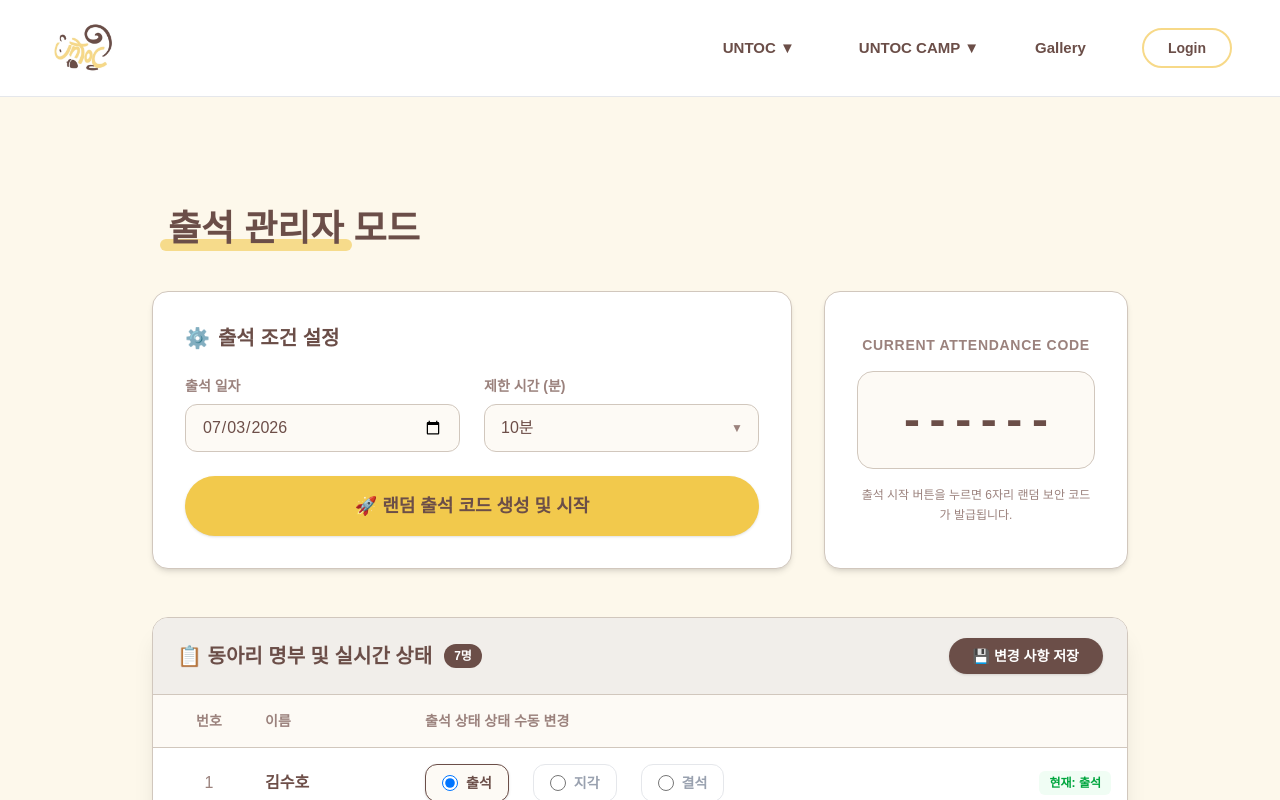
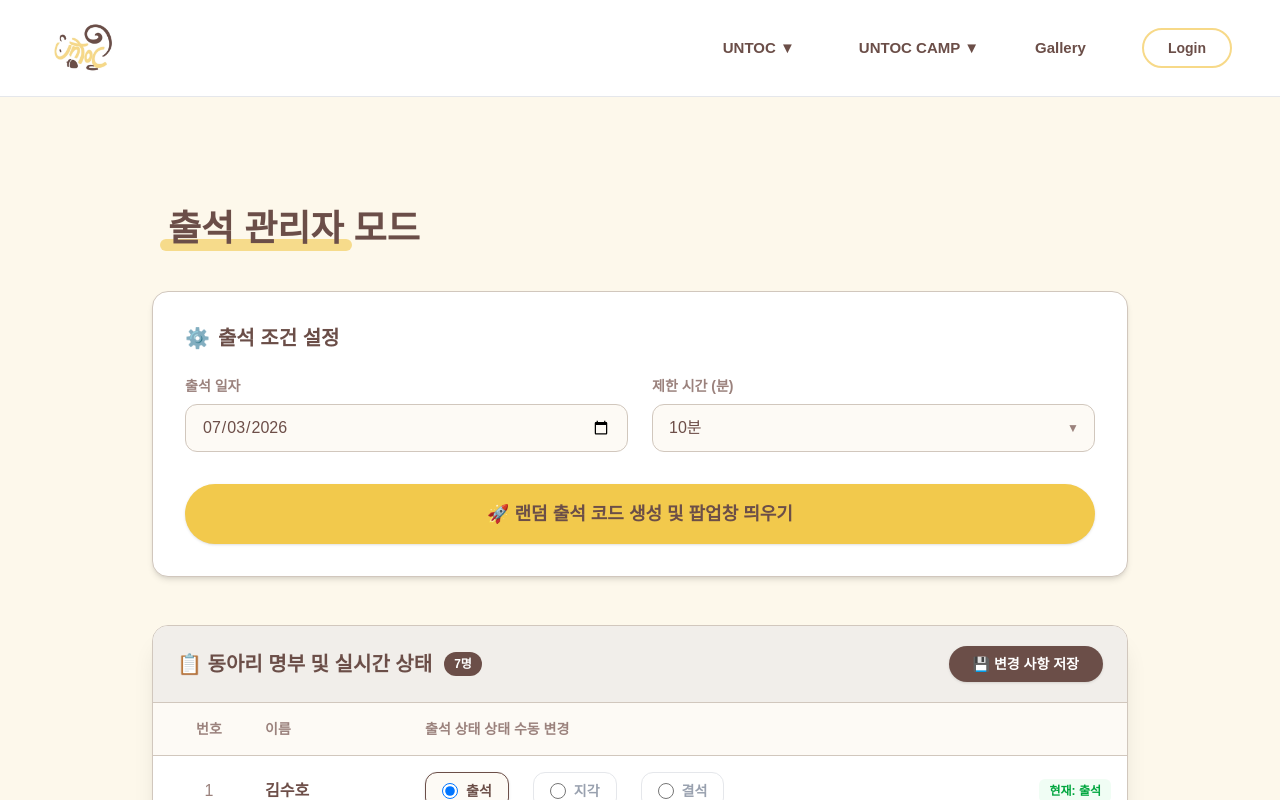
Before and after one commit to Untoc-Camp-2026/Untoc-backend, a Next.js app in the folder front/: page /attendance/admin in a window 1280 px wide. Shown: the top 800 px of the page. Built offline with nearby package versions, Linux system fonts and the light colour scheme.

Commit message:
attendance admin page 출코팝업으로 수정

```diff
--- a/front/src/pages/attendance/admin.tsx
+++ b/front/src/pages/attendance/admin.tsx
@@ -16,19 +16,20 @@ const INITIAL_MEMBERS = [
 ];
 
 export default function AdminAttendancePage() {
-  const [date, setDate] = useState('2026-07-03'); // 디자인 합본 기준 기본값
-  const [allowTime, setAllowTime] = useState('10'); // 기본 10분 설정
+  const [date, setDate] = useState('2026-07-03');
+  const [allowTime, setAllowTime] = useState('10');
   const [attendanceCode, setAttendanceCode] = useState('------');
   const [isStarted, setIsStarted] = useState(false);
+  const [isModalOpen, setIsModalOpen] = useState(false); // 팝업 제어용 상태 추가
   const [members, setMembers] = useState(INITIAL_MEMBERS);
 
-  // 🎲 6자리 랜덤 출석 코드 생성 및 타이머 시작 로직
+  // 🎲 6자리 랜덤 출석 코드 생성 및 팝업 오픈 로직
   const handleStartAttendance = () => {
     if (isStarted) {
-      // 이미 시작된 상태에서 누르면 종료 처리
       if (confirm('출석 지정을 종료하시겠습니까?')) {
         setAttendanceCode('------');
         setIsStarted(false);
+        setIsModalOpen(false);
       }
       return;
     }
@@ -37,9 +38,10 @@ export default function AdminAttendancePage() {
     const randomCode = Math.floor(100000 + Math.random() * 900000).toString();
     setAttendanceCode(randomCode);
     setIsStarted(true);
+    setIsModalOpen(true); // 팝업창 열기
   };
 
-  // 🔘 부원 개별 상태 수동 변경 함수 (라디오 버튼 핸들러)
+  // 🔘 부원 개별 상태 수동 변경 함수
   const handleStatusChange = (memberId: number, newStatus: string) => {
     setMembers((prev) =>
       prev.map((member) =>
@@ -58,27 +60,36 @@ export default function AdminAttendancePage() {
       {/* 상단 네비게이션 바 */}
       <Navbar />
 
-      {/* 메인 본문 영역 (너비 제한 및 중앙 정렬) */}
+      {/* 메인 본문 영역 */}
       <main className="flex-grow w-full max-w-5xl mx-auto px-6 pt-28 pb-24">
 
-        {/* 👑 페이지 메인 타이틀 (ABOUT 페이지 스타일 차용) */}
-        <div className="mb-10">
+        {/* 👑 페이지 메인 타이틀 */}
+        <div className="mb-10 flex flex-col sm:flex-row justify-between sm:items-end gap-4">
+          <div>
             <h1 className="text-[#6B4E48] text-4xl font-extrabold mb-[-10px] relative z-10 ml-4">
               출석 관리자 모드
             </h1>
             <div className="h-3 w-48 bg-[#F2C94C] opacity-60 rounded-full ml-2 relative z-0" />
           </div>
 
-        {/* 윗단: 설정 및 코드 생성 대시보드 (2단 그리드 레이아웃) */}
-        <div className="grid grid-cols-1 lg:grid-cols-3 gap-8 mb-12">
+          {/* 💡 [추가] 출석 진행 중일 때 언제든 팝업을 다시 열 수 있는 리오픈 버튼 */}
+          {isStarted && (
+            <button
+              onClick={() => setIsModalOpen(true)}
+              className="bg-white hover:bg-[#FDFAF5] text-[#6B4E48] border border-[#D1C7BD] font-bold px-4 py-2 rounded-xl text-sm transition-all shadow-sm flex items-center gap-2 self-start sm:self-auto"
+            >
+              🔢 출석 코드 다시 확인하기
+            </button>
+          )}
+        </div>
 
-          {/* ⚙️ 1. 출석 조건 설정 카드 */}
-          <div className="lg:col-span-2 bg-white p-6 md:p-8 rounded-2xl shadow-md border border-[#D1C7BD] flex flex-col justify-between">
+        {/* ⚙️ 출석 조건 설정 패널 (기존 좌우 분할 구조에서 풀 사이즈 형태로 넓고 시원하게 변경) */}
+        <div className="bg-white p-6 md:p-8 rounded-2xl shadow-md border border-[#D1C7BD] flex flex-col justify-between mb-12">
           <h2 className="text-xl font-bold text-[#6B4E48] mb-6 flex items-center gap-2">
             <span>⚙️</span> 출석 조건 설정
           </h2>
 
-            <div className="grid grid-cols-1 md:grid-cols-2 gap-6 mb-6">
+          <div className="grid grid-cols-1 md:grid-cols-2 gap-6 mb-8">
             {/* 날짜 선택 필드 */}
             <div className="flex flex-col gap-2">
               <label className="text-sm font-bold text-[#9B827D]">출석 일자</label>
@@ -112,46 +123,21 @@ export default function AdminAttendancePage() {
             </div>
           </div>
 
-            {/* 시작 / 종료 대형 토글 버튼 */}
+          {/* 시작 / 종료 토글 버튼 */}
           <button
             onClick={handleStartAttendance}
-              className={`w-full py-4 rounded-4xl font-extrabold text-lg shadow-sm transition-all duration-300 hover:scale-[1.02] ${
+            className={`w-full py-4 rounded-4xl font-extrabold text-lg shadow-sm transition-all duration-300 hover:scale-[1.01] ${
               isStarted
                 ? 'bg-[#F1EEEA] text-[#9B827D] hover:bg-[#E2DCD3]'
                 : 'bg-[#F2C94C] text-[#6B4E48] hover:bg-[#E5B94E]'
             }`}
           >
-              {isStarted ? '⏱️ 출석 생성 종료하기' : '🚀 랜덤 출석 코드 생성 및 시작'}
+            {isStarted ? '⏱️ 출석 지정 종료하기 (마감)' : '🚀 랜덤 출석 코드 생성 및 팝업창 띄우기'}
           </button>
         </div>
 
-          {/* 🔢 2. 발급된 출석 코드 전광판 카드 */}
-          <div className="bg-white p-6 md:p-8 rounded-2xl shadow-md border border-[#D1C7BD] flex flex-col items-center justify-center text-center">
-            <h2 className="text-sm font-bold text-[#9B827D] tracking-wider uppercase mb-4">
-              CURRENT ATTENDANCE CODE
-            </h2>
-
-            {/* 6자리 코드 표시창 */}
-            <div className="bg-[#FDFAF5] border border-[#D1C7BD] w-full py-6 rounded-2xl mb-4 transition-all duration-300">
-              <span className="text-4xl md:text-5xl font-black tracking-[0.2em] text-[#6B4E48] pl-[0.2em]">
-                {attendanceCode}
-              </span>
-            </div>
-
-            <p className="text-xs text-[#9B827D] leading-5">
-              {isStarted
-                ? `부원들에게 위 6자리 코드를 안내하세요.\n설정된 시간(${allowTime}분) 동안 유효합니다.`
-                : '출석 시작 버튼을 누르면\n6자리 랜덤 보안 코드가 발급됩니다.'
-              }
-            </p>
-          </div>
-
-        </div>
-
-        {/* 📋 아랫단: 부원 실시간 출석부 현황 리스트 */}
+        {/* 📋 부원 실시간 출석부 현황 리스트 */}
         <div className="bg-white rounded-2xl shadow-xl border border-[#D1C7BD] overflow-hidden">
-
-          {/* 출석부 상단 헤더 구역 */}
           <div className="bg-[#F1EEEA] px-6 py-5 border-b border-[#D1C7BD] flex flex-col sm:flex-row justify-between items-center gap-4">
             <div className="flex items-center gap-3">
               <h3 className="text-xl font-extrabold text-[#6B4E48]">📋 동아리 명부 및 실시간 상태</h3>
@@ -159,8 +145,6 @@ export default function AdminAttendancePage() {
                 {members.length}명
               </span>
             </div>
-
-            {/* 전체 임시저장 버튼 */}
             <button
               onClick={handleSaveAll}
               className="bg-[#6B4E48] hover:bg-[#573E39] text-white font-bold px-6 py-2 rounded-4xl text-sm transition-all shadow-sm hover:scale-105"
@@ -169,7 +153,7 @@ export default function AdminAttendancePage() {
             </button>
           </div>
 
-          {/* 실시간 부원 테이블 (반응형 대응) */}
+          {/* 실시간 부원 현황 테이블 */}
           <div className="overflow-x-auto">
             <table className="w-full text-left border-collapse">
               <thead>
@@ -182,19 +166,12 @@ export default function AdminAttendancePage() {
               <tbody className="divide-y divide-gray-100">
                 {members.map((member, index) => (
                   <tr key={member.id} className="hover:bg-[#FDF8EB]/30 transition-colors">
-                    {/* 부원 번호 */}
                     <td className="p-4 pl-8 text-center font-medium text-[#9B827D]">{index + 1}</td>
-
-                    {/* 부원 이름 */}
                     <td className="p-4 font-bold text-[#6D4E48] text-base">{member.name}</td>
-
-                    {/* 라디오 버튼 선택 구역 */}
                     <td className="p-4">
                       <div className="flex flex-wrap items-center gap-3 sm:gap-6 justify-center sm:justify-start">
                         {['출석', '지각', '결석'].map((status) => {
                           const isChecked = member.status === status;
-
-                          // 상태별 커스텀 스타일 입히기 (라디오 색상 디테일)
                           let accentColor = 'checked:bg-green-500';
                           if (status === '지각') accentColor = 'checked:bg-orange-400';
                           if (status === '결석') accentColor = 'checked:bg-red-500';
@@ -220,8 +197,6 @@ export default function AdminAttendancePage() {
                             </label>
                           );
                         })}
-
-                        {/* 현재 상태를 요약해 주는 미니 배지 */}
                         <span className={`text-xs px-2.5 py-1 rounded-md font-bold ml-auto hidden md:inline-block ${
                           member.status === '출석' ? 'bg-green-50 text-green-600' :
                           member.status === '지각' ? 'bg-orange-50 text-orange-600' :
@@ -236,9 +211,49 @@ export default function AdminAttendancePage() {
               </tbody>
             </table>
           </div>
-
         </div>
       </main>
+
+      {/* 🚨 [새로운 컴포넌트] 출석코드 전광판 모달 팝업창 영역 */}
+      {isModalOpen && (
+        <div className="fixed inset-0 z-50 flex items-center justify-center p-4">
+          {/* 어두운 배경 반투명 필터 + 블러 효과 */}
+          <div
+            className="absolute inset-0 bg-black/40 backdrop-blur-sm transition-opacity"
+            onClick={() => setIsModalOpen(false)} // 바깥 어두운 영역 누르면 닫히기
+          />
+
+          {/* 팝업 본체 박스 (UNTOC 톤앤매너 매칭) */}
+          <div className="relative bg-white w-full max-w-lg p-8 md:p-10 rounded-2xl shadow-2xl border border-[#D1C7BD] text-center flex flex-col items-center animate-in fade-in zoom-in-95 duration-200">
+
+            <h2 className="text-sm font-black text-[#9B827D] tracking-widest uppercase mb-6">
+              📢 생성된 출석보안코드
+            </h2>
+
+            {/* 자간을 넓혀 아주 큼직하게 배치한 번호 디스플레이 */}
+            <div className="bg-[#FDFAF5] border border-[#D1C7BD] w-full py-8 rounded-2xl mb-6 shadow-inner">
+              <span className="text-5xl md:text-6xl font-black tracking-[0.25em] text-[#6B4E48] pl-[0.25em]">
+                {attendanceCode}
+              </span>
+            </div>
+
+            <div className="text-sm text-[#6D4E48] font-medium leading-6 mb-8">
+              <p>부원들에게 위 6자리 코드를 즉시 공지해 주세요.</p>
+              <p className="mt-1 text-xs text-[#9B827D]">
+                설정된 제한시간(<span className="text-[#6B4E48] font-bold">{allowTime}분</span>) 동안 시스템이 활성화됩니다.
+              </p>
+            </div>
+
+            {/* 팝업 닫기 버튼 */}
+            <button
+              onClick={() => setIsModalOpen(false)}
+              className="w-full bg-[#F2C94C] hover:bg-[#E5B94E] text-[#6B4E48] font-extrabold py-3.5 rounded-4xl transition-all duration-300 shadow-sm hover:scale-105 text-base"
+            >
+              창 닫고 출석부 확인하기
+            </button>
+          </div>
+        </div>
+      )}
 
       {/* 하단 푸터 */}
       <Footer />
```
Lines whose indentation alone changed are shown as unchanged.
